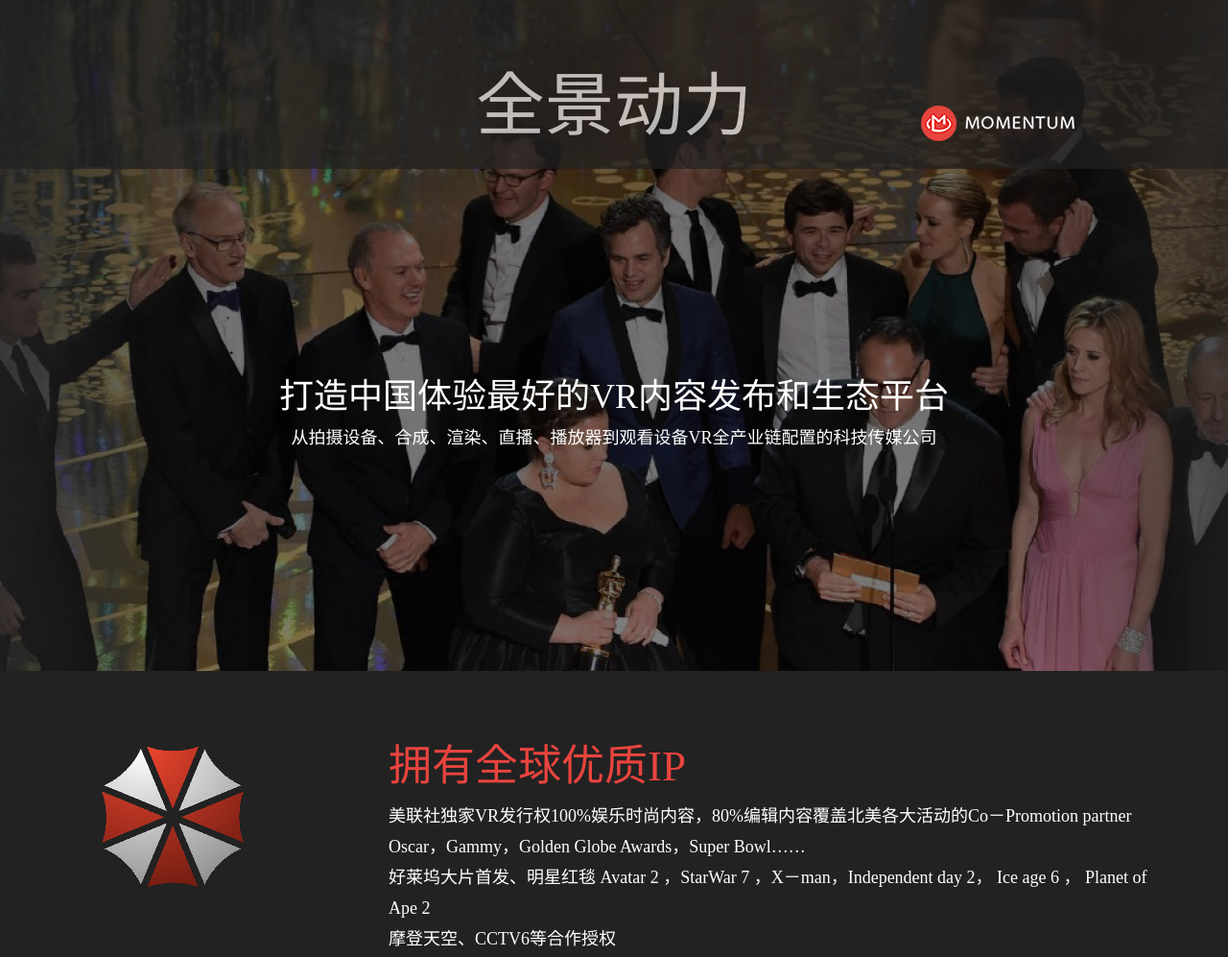
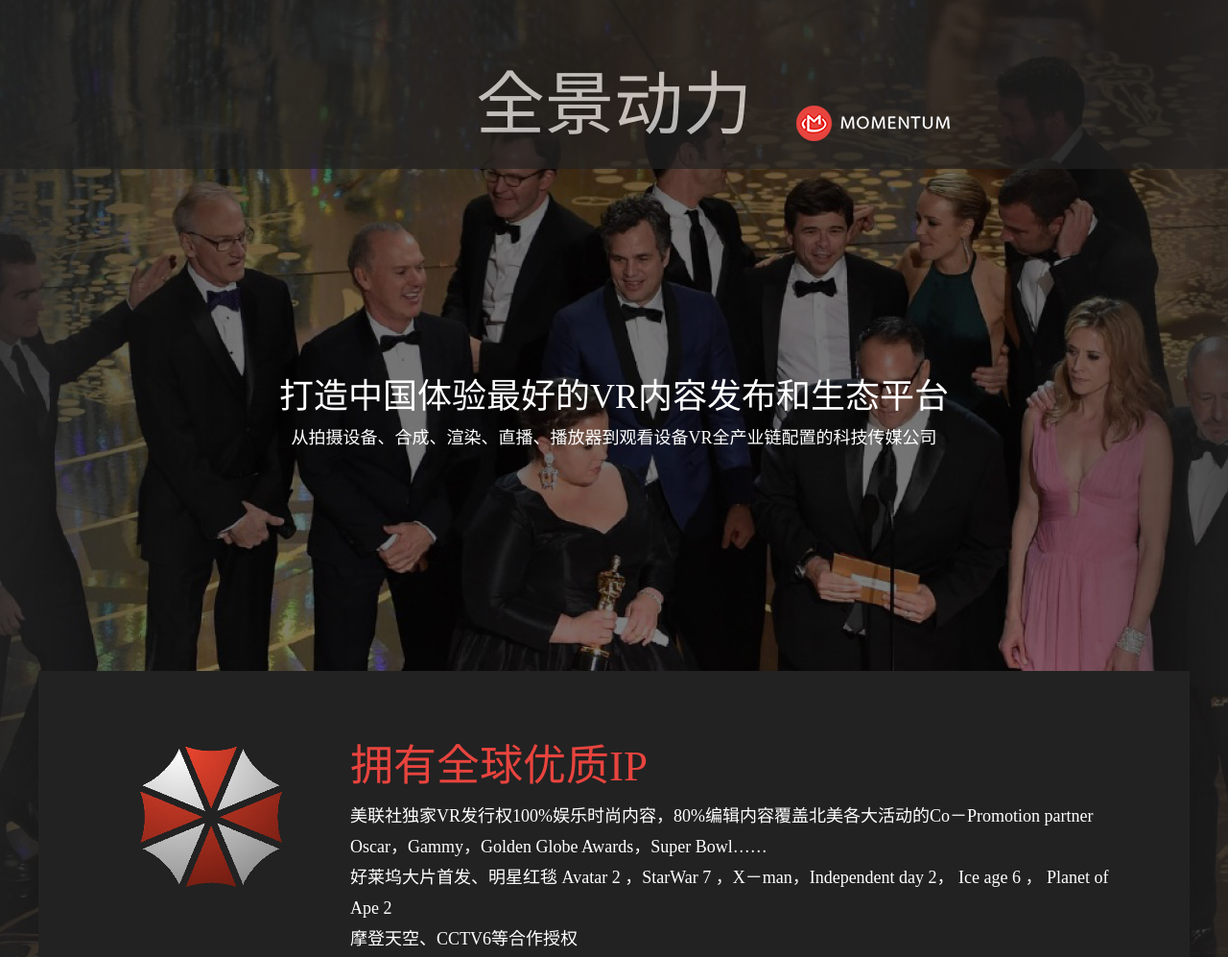
Before and after one commit to livevr/www.donglivr.net, a plain HTML site: page web/index.html in a window 1280 px wide. Shown: the top 997 px of the page at 96% size. Drawn offline with Linux system fonts and the light colour scheme.

Commit message:
修正字段浮动BUG

```diff
--- a/web/css/style.css
+++ b/web/css/style.css
@@ -1,7 +1,13 @@
 /* CSS Document */
-blockquote, body, button, dd, dl, dt, fieldset, form, h1, h2, h3, h4, h5, h6, hr, input, legend, li, ol, p, pre, td, textarea, th, ul, h1 {
+blockquote, body, button, dd, dl, dt, fieldset, form, h1, h2, h3, h4, h5, h6, hr, input, legend, li, ol, p, pre, td, textarea, th, ul {
     margin: 0;
     padding: 0
+}
+.qj{
+    font-size: 72px;
+    color: #ffffff;
+    margin-top: 50px;
+    position: relative;
 }
 
 .fl {
@@ -39,7 +45,7 @@
 }
 
 .wrapper {
-    width: 100%;
+    width: 1200px;
     margin: 0 auto;
 }
 
@@ -66,10 +72,9 @@
     height: 74px;
     background: url(../images/logo.png) no-repeat;
     margin-top: 110px;
+    margin-left: 700px;
     position: relative;
     z-index: 1;
-    float: right;
-
 }
 
 .banner {
@@ -183,12 +188,3 @@
     line-height: 25px;
     padding-top: 10px;
 }
-
-.h1 {
-    display: inline-block;
-    margin-top: 51px;
-    position: relative;
-    z-index: 1;
-    font-size: 72px;
-    color: #fff;
-}
--- a/web/index.html
+++ b/web/index.html
@@ -11,7 +11,7 @@
 <body>
 <div class="head">
     <div class="cover">
-        <p class="h1">全景动力</p>
+        <p class="qj">全景动力</p>
     </div>
     <span class="logo"></span>
 
@@ -52,7 +52,6 @@
     </div>
     <div class="bt-main">
         <img src="images/bt-bg.jpg"/>
-
         <div class="cont">
             <p class="first">拍摄、合成和渲染</p>
 
```
